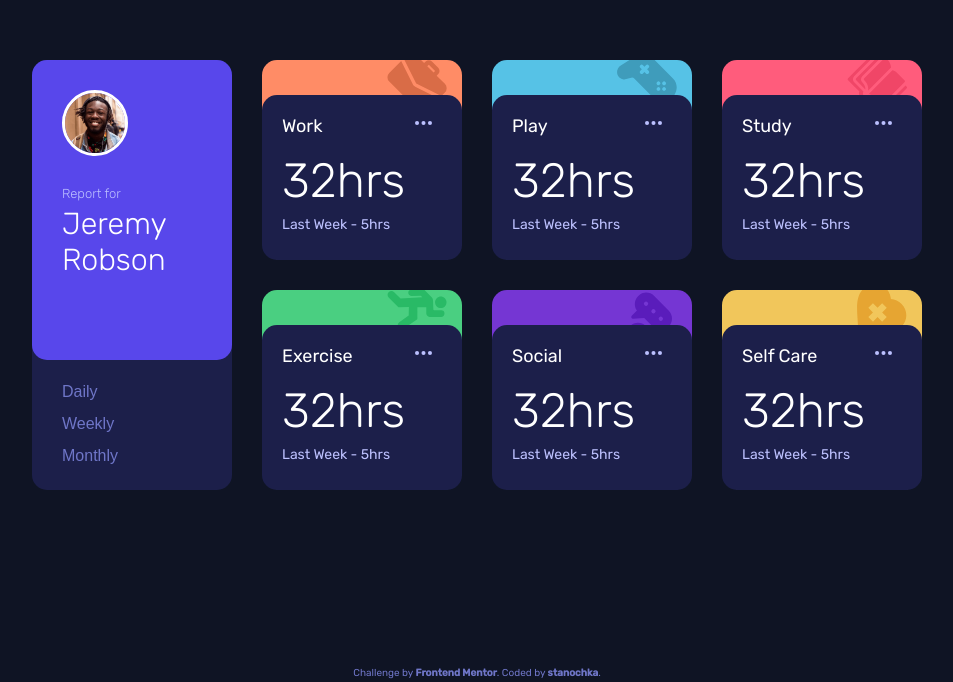
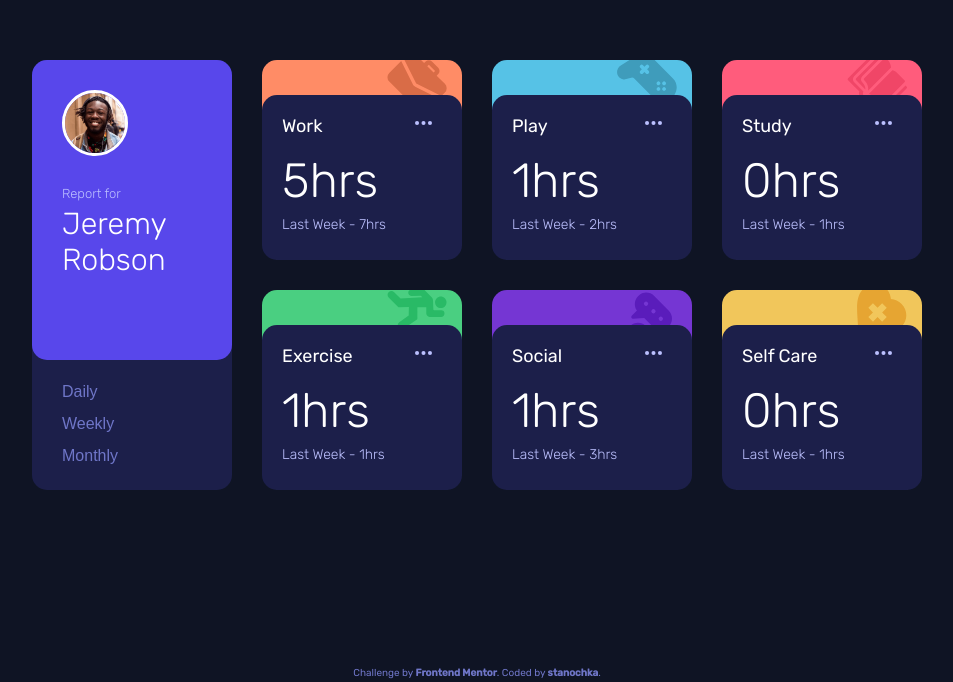
Before and after one commit to stanochka/time-tracking-dashboard-main, a React (Create React App) app: page / in a window 1280 px wide. Shown: the part 118-800 px from the top of the page, without its empty margins (163-1116 px from the left). Built offline with nearby package versions, Linux system fonts and the light colour scheme.

Commit message:
Change daily, weekly, monthly on click

```diff
--- a/src/components/Card.js
+++ b/src/components/Card.js
@@ -1,6 +1,6 @@
 import ellipsis from '../icon-ellipsis.svg';
 
-export const Card = ({ title, timeframes }) => {
+export const Card = ({ title, timeframes, tab }) => {
 
   return (
     <div className='Card' id={title.replace(/ /g, '')}>
@@ -10,8 +10,8 @@ export const Card = ({ title, timeframes }) => {
           <h2>{title}</h2>
           <img className='ellipsis' src={ellipsis} alt='See more'/>
         </div>
-        <div className='mainTime'>{32}hrs</div>
-        <div className='previousTime'>{'Last Week - ' + 5}hrs</div>
+        <div className='mainTime'>{timeframes[tab].current}hrs</div>
+        <div className='previousTime'>{'Last Week - ' + timeframes[tab].previous}hrs</div>
       </div>
     </div>
   )
--- a/src/components/Details.js
+++ b/src/components/Details.js
@@ -1,7 +1,7 @@
 import { useState, useEffect } from 'react';
 import { Card } from './Card';
 
-export const Details = () => {
+export const Details = ({tab}) => {
   const [data, setData] = useState([]);
 
   useEffect(() => {
@@ -14,7 +14,8 @@ export const Details = () => {
     <div className='Details'>
       {data.map(item => <Card key={item.title}
                               title={item.title}
-                              timeframes={item.timeframes} />)}
+                              timeframes={item.timeframes}
+                              tab={tab} />)}
     </div>
   )
 }
--- a/src/components/Main.js
+++ b/src/components/Main.js
@@ -1,11 +1,19 @@
+import { useState } from 'react';
 import { Profile } from './Profile';
 import { Details } from './Details';
 
 export const Main = () => {
+  const [tab, setTab] = useState('daily');
+
+  const changeTab = (e) => {
+    setTab(e.target.id);
+    console.log(e.target.id);
+  }
+
   return (
     <main>
-      <Profile />
-      <Details />
+      <Profile changeTab={changeTab} tab={tab} />
+      <Details tab={tab} />
     </main>
   )
 }
--- a/src/components/Profile.js
+++ b/src/components/Profile.js
@@ -1,6 +1,6 @@
-import avatar from '../images/image-jeremy.png'
+import avatar from '../images/image-jeremy.png';
 
-export const Profile = () => {
+export const Profile = props => {
   return (
     <div className='Profile'>
     <div className='MainProfile'>
@@ -10,9 +10,9 @@ export const Profile = () => {
     </div>
 
     <ul className='TabNav'>
-      <li><button>Daily</button></li>
-      <li><button>Weekly</button></li>
-      <li><button>Monthly</button></li>
+      <li><button id='daily' onClick={props.changeTab}>Daily</button></li>
+      <li><button id='weekly' onClick={props.changeTab}>Weekly</button></li>
+      <li><button id='monthly' onClick={props.changeTab}>Monthly</button></li>
     </ul>
     </div>
   )
--- a/src/index.css
+++ b/src/index.css
@@ -185,6 +185,7 @@ main {
 
 .previousTime {
   font-size: 14px;
+  font-weight: 300;
   color: hsl(236, 100%, 87%);
   margin: 7px 20px;
 }
```
